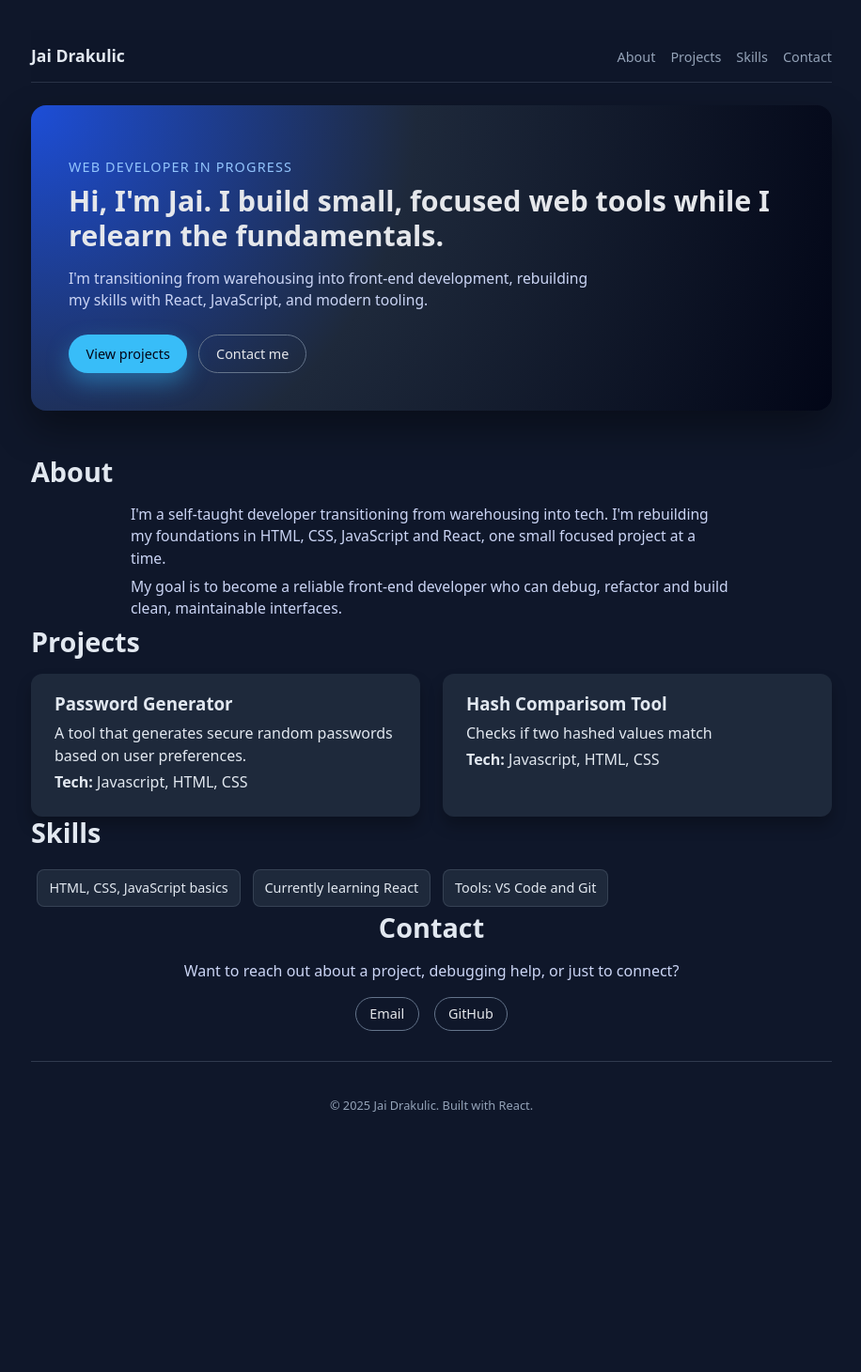
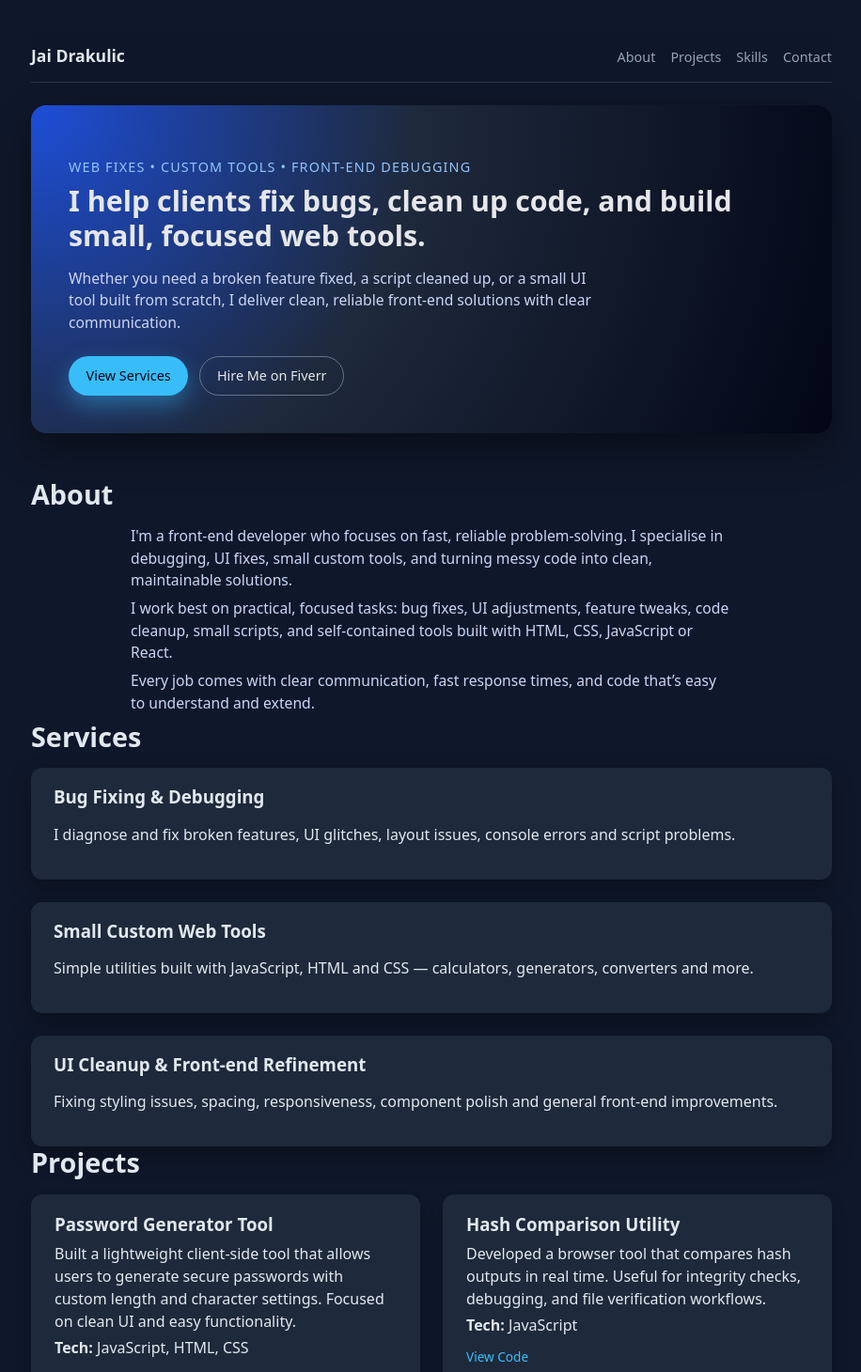
Before and after one commit to SUDO-j182/Portfolio-Site-v2, a React (Vite) app: page / in a window 1280 px wide. Shown: the top 1460 px of the page at 94% size, without its empty margins (181-1097 px from the left). Before the commit the page ends 1263 px from the top, so only its background shows below. Built offline with nearby package versions, Linux system fonts and the light colour scheme.

Commit message:
Rewrote site text and added services section

```diff
--- a/src/App.css
+++ b/src/App.css
@@ -190,6 +190,38 @@ h2 {
 .projects-grid p {
   margin: 0.25rem 0;
 }
+.project-link {
+  display: inline-block;
+  margin-top: 0.5rem;
+  font-size: 0.85rem;
+  color: #38bdf8;
+  text-decoration: none;
+}
+
+.project-link:hover {
+  text-decoration: underline;
+}
+
+.services-list {
+  display: grid;
+  gap: 1.5rem;
+}
+
+.services-list article {
+  background: #1e293b;
+  padding: 1.25rem 1.5rem;
+  border-radius: 0.75rem;
+  box-shadow: 0 10px 25px rgba(0, 0, 0, 0.3);
+  text-align: left;
+}
+
+.services-list h3 {
+  margin-top: 0;
+  margin-bottom: 0.5rem;
+}
+
+
+/* --- Skills Section --- */
 #skills ul {
   list-style: none;
   padding: 0;
--- a/src/App.jsx
+++ b/src/App.jsx
@@ -6,6 +6,8 @@ import Projects from './components/projects';
 import Skills from './components/skills';
 import Contact from './components/contact';
 import Footer from './components/footer';
+import Services from './components/services';
+
 function App() {
 
   return (
@@ -18,6 +20,8 @@ function App() {
         <Hero />
 
         <About />
+
+        <Services />
 
         <Projects />
 
--- a/src/components/about.jsx
+++ b/src/components/about.jsx
@@ -2,16 +2,23 @@ function About() {
   return (
     <section id="about">
       <h2>About</h2>
+
       <p className="about-text">
-        I&apos;m a self-taught developer transitioning from warehousing into tech. I&apos;m rebuilding my
-        foundations in HTML, CSS, JavaScript and React, one small focused project at a time.
+        I'm a front-end developer who focuses on fast, reliable problem-solving. I specialise in debugging,
+        UI fixes, small custom tools, and turning messy code into clean, maintainable solutions.
       </p>
+
       <p className="about-text">
-        My goal is to become a reliable front-end developer who can debug, refactor and build clean,
-        maintainable interfaces.
+        I work best on practical, focused tasks: bug fixes, UI adjustments, feature tweaks, code cleanup,
+        small scripts, and self-contained tools built with HTML, CSS, JavaScript or React.
+      </p>
+
+      <p className="about-text">
+        Every job comes with clear communication, fast response times, and code that’s easy to understand and extend.
       </p>
     </section>
   );
 }
 
+
 export default About;
--- a/src/components/hero.jsx
+++ b/src/components/hero.jsx
@@ -1,16 +1,20 @@
 function Hero() {
   return (
     <section id="hero" className="hero">
-      <p className="hero-kicker">Web developer in progress</p>
-      <h2 className="hero-title">Hi, I&apos;m Jai. I build small, focused web tools while I relearn the fundamentals.</h2>
+      <p className="hero-kicker">Web fixes • Custom tools • Front-end debugging</p>
+
+      <h2 className="hero-title">
+        I help clients fix bugs, clean up code, and build small, focused web tools.
+      </h2>
+
       <p className="hero-subtitle">
-        I&apos;m transitioning from warehousing into front-end development, rebuilding my skills with React,
-        JavaScript, and modern tooling.
+        Whether you need a broken feature fixed, a script cleaned up, or a small UI tool built from scratch,
+        I deliver clean, reliable front-end solutions with clear communication.
       </p>
 
       <div className="hero-actions">
-        <a href="#projects" className="btn btn-primary">View projects</a>
-        <a href="#contact" className="btn btn-secondary">Contact me</a>
+        <a href="#services" className="btn btn-primary">View Services</a>
+        <a href="YOUR_FIVERR_LINK_HERE" className="btn btn-secondary">Hire Me on Fiverr</a>
       </div>
     </section>
   );
--- a/src/components/projects.jsx
+++ b/src/components/projects.jsx
@@ -1,16 +1,16 @@
 const projects = [
-    {
-        title: "Password Generator",
-        description: "A tool that generates secure random passwords based on user preferences.",
-        tech: ["Javascript", "HTML", "CSS"],
-        link: "#"
-    },
-    {
-        title: "Hash Comparisom Tool",
-        description: "Checks if two hashed values match",
-        tech: ["Javascript", "HTML", "CSS"],
-        link: "#"
-    }
+  {
+  title: "Password Generator Tool",
+  description: "Built a lightweight client-side tool that allows users to generate secure passwords with custom length and character settings. Focused on clean UI and easy functionality.",
+  tech: ["JavaScript", "HTML", "CSS"],
+  link: "https://github.com/YOURUSERNAME/password-generator-v1"
+},
+{
+  title: "Hash Comparison Utility",
+  description: "Developed a browser tool that compares hash outputs in real time. Useful for integrity checks, debugging, and file verification workflows.",
+  tech: ["JavaScript"],
+  link: "https://github.com/YOURUSERNAME/hash-comparison-tool"
+}
 ];
 
 
@@ -25,6 +25,7 @@ function Projects () {
                 <h3>{project.title}</h3>
                 <p>{project.description}</p>
                 <p><strong>Tech:</strong> {project.tech.join(", ")}</p>
+                <a href={project.link} target="_blank" rel="noreferrer" className="project-link">View Code</a>
             </article>
   ))}
 </div>
--- /dev/null
+++ b/src/components/services.jsx
@@ -0,0 +1,26 @@
+function Services() {
+  return (
+    <section id="services">
+      <h2>Services</h2>
+
+      <div className="services-list">
+        <article>
+          <h3>Bug Fixing & Debugging</h3>
+          <p>I diagnose and fix broken features, UI glitches, layout issues, console errors and script problems.</p>
+        </article>
+
+        <article>
+          <h3>Small Custom Web Tools</h3>
+          <p>Simple utilities built with JavaScript, HTML and CSS — calculators, generators, converters and more.</p>
+        </article>
+
+        <article>
+          <h3>UI Cleanup & Front-end Refinement</h3>
+          <p>Fixing styling issues, spacing, responsiveness, component polish and general front-end improvements.</p>
+        </article>
+      </div>
+    </section>
+  );
+}
+
+export default Services;
```
